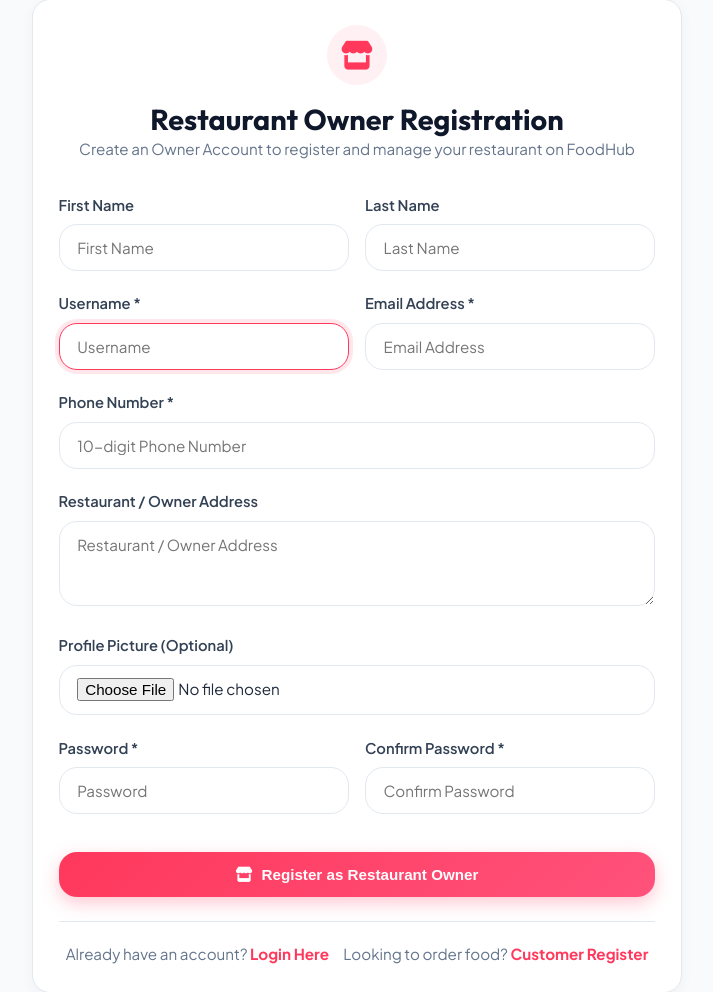
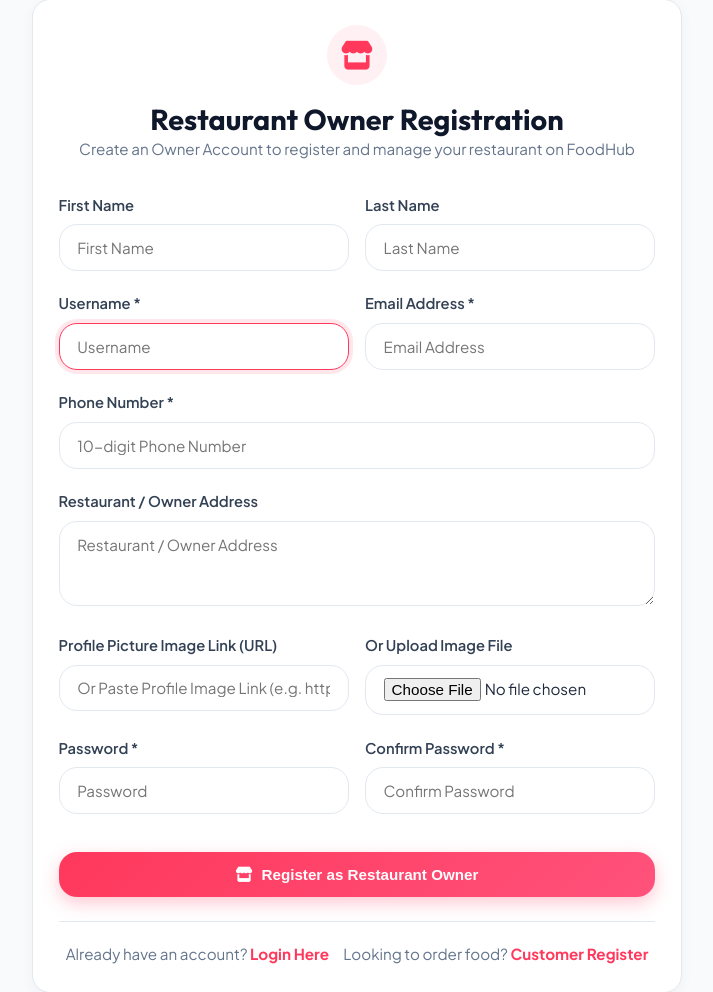
Before and after one commit to nidigondashivani-code/Food_ordering_System, a Django app: page /users/own-register/ in a window 1280 px wide. Shown: the part 211-1203 px from the top of the page, without its empty margins (283-996 px from the left). Run offline with Django 5.2, Linux system fonts and the light colour scheme; data comes from the database, SQL or seed files in the repository.

Commit message:
Add profile_image_url field for direct image link input across profiles and forms

```diff
--- a/menu/forms.py
+++ b/menu/forms.py
@@ -57,6 +57,11 @@ class MenuItemForm(forms.ModelForm):
                 "class": "form-control"
             }),
 
+            "image_url": forms.URLInput(attrs={
+                "class": "form-control",
+                "placeholder": "Or Paste Food Image URL (https://...)"
+            }),
+
             "is_veg": forms.CheckboxInput(attrs={
                 "class": "form-check-input"
             }),
--- a/restaurants/forms.py
+++ b/restaurants/forms.py
@@ -29,7 +29,9 @@ class RestaurantRegistrationForm(forms.ModelForm):
             "minimum_order": forms.NumberInput(attrs={"class": "form-control"}),
             "delivery_time": forms.NumberInput(attrs={"class": "form-control", "placeholder": "Minutes"}),
             "logo": forms.ClearableFileInput(attrs={"class": "form-control"}),
+            "logo_url": forms.URLInput(attrs={"class": "form-control", "placeholder": "Or Paste Logo Image URL (https://...)"}),
             "cover_image": forms.ClearableFileInput(attrs={"class": "form-control"}),
+            "cover_image_url": forms.URLInput(attrs={"class": "form-control", "placeholder": "Or Paste Cover Image URL (https://...)"}),
             "fssai_license": forms.ClearableFileInput(attrs={"class": "form-control"}),
             "gst_number": forms.TextInput(attrs={"class": "form-control", "placeholder": "GSTIN Number"}),
         }
--- a/templates/restaurant_owner_register.html
+++ b/templates/restaurant_owner_register.html
@@ -53,10 +53,17 @@
             {% if form.address.errors %}<small style="color: #e53e3e;">{{ form.address.errors|join:", " }}</small>{% endif %}
         </div>
 
-        <div class="form-group">
-            <label>Profile Picture (Optional)</label>
-            {{ form.profile_image }}
-            {% if form.profile_image.errors %}<small style="color: #e53e3e;">{{ form.profile_image.errors|join:", " }}</small>{% endif %}
+        <div style="display: grid; grid-template-columns: 1fr 1fr; gap: 1rem;">
+            <div class="form-group">
+                <label>Profile Picture Image Link (URL)</label>
+                {{ form.profile_image_url }}
+                {% if form.profile_image_url.errors %}<small style="color: #e53e3e;">{{ form.profile_image_url.errors|join:", " }}</small>{% endif %}
+            </div>
+            <div class="form-group">
+                <label>Or Upload Image File</label>
+                {{ form.profile_image }}
+                {% if form.profile_image.errors %}<small style="color: #e53e3e;">{{ form.profile_image.errors|join:", " }}</small>{% endif %}
+            </div>
         </div>
 
         <div style="display: grid; grid-template-columns: 1fr 1fr; gap: 1rem;">
--- a/users/forms.py
+++ b/users/forms.py
@@ -15,6 +15,7 @@ class RegisterForm(UserCreationForm):
             "role",
             "address",
             "profile_image",
+            "profile_image_url",
         ]
 
         widgets = {
@@ -49,6 +50,10 @@ class RegisterForm(UserCreationForm):
             "profile_image": forms.FileInput(attrs={
                 "class": "form-control",
             }),
+            "profile_image_url": forms.URLInput(attrs={
+                "class": "form-control",
+                "placeholder": "Or Paste Profile Image Link (e.g. https://...)",
+            }),
         }
 
     def __init__(self, *args, **kwargs):
@@ -76,6 +81,7 @@ class OwnerRegisterForm(UserCreationForm):
             "phone",
             "address",
             "profile_image",
+            "profile_image_url",
         ]
 
         widgets = {
@@ -107,6 +113,10 @@ class OwnerRegisterForm(UserCreationForm):
             "profile_image": forms.FileInput(attrs={
                 "class": "form-control",
             }),
+            "profile_image_url": forms.URLInput(attrs={
+                "class": "form-control",
+                "placeholder": "Or Paste Profile Image Link (e.g. https://...)",
+            }),
         }
 
     def __init__(self, *args, **kwargs):
--- a/users/models.py
+++ b/users/models.py
@@ -27,6 +27,11 @@ class User(AbstractUser):
         blank=True,
         null=True
     )
+    profile_image_url = models.CharField(
+        max_length=500,
+        blank=True,
+        null=True
+    )
 
     # Smart Meal Planner Fitness Goals
     daily_calorie_goal = models.PositiveIntegerField(default=2000)
@@ -41,6 +46,8 @@ class User(AbstractUser):
 
     @property
     def get_profile_image_url(self):
+        if self.profile_image_url and self.profile_image_url.strip():
+            return self.profile_image_url.strip()
         if not self.profile_image:
             return None
         img_str = str(self.profile_image)
--- a/users/views.py
+++ b/users/views.py
@@ -116,6 +116,7 @@ def user_profile(request):
         user.email = request.POST.get('email', user.email)
         user.phone = request.POST.get('phone', user.phone)
         user.address = request.POST.get('address', user.address)
+        user.profile_image_url = request.POST.get('profile_image_url', user.profile_image_url)
 
         if 'profile_image' in request.FILES:
             user.profile_image = request.FILES['profile_image']
```
Also changed, not shown: menu/models.py (+8 -0 lines), restaurants/models.py (+16 -0 lines), templates/menu/add_menu_item.html (+9 -3 lines), templates/register.html (+11 -4 lines), templates/restaurants/edit_restaurant.html (+6 -2 lines), templates/restaurants/register_restaurant.html (+6 -2 lines), templates/users/profile.html (+7 -1 lines), menu/migrations/0003_menuitem_image_url.py (added), restaurants/migrations/0003_restaurant_cover_image_url_restaurant_logo_url.py (added), users/migrations/0004_user_profile_image_url.py (added).
